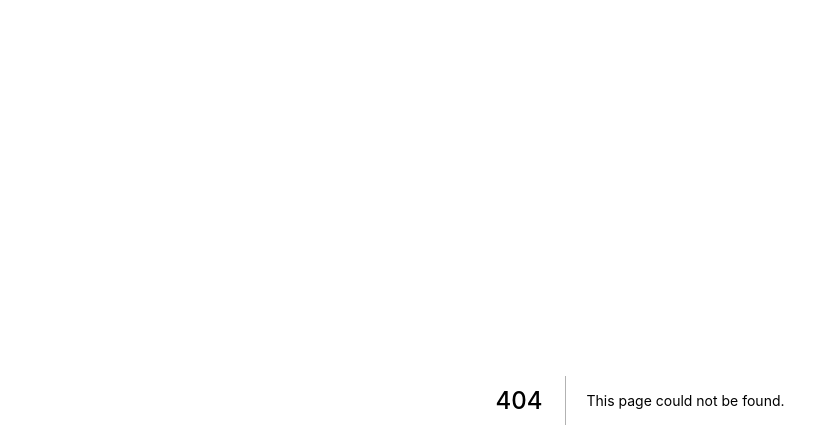
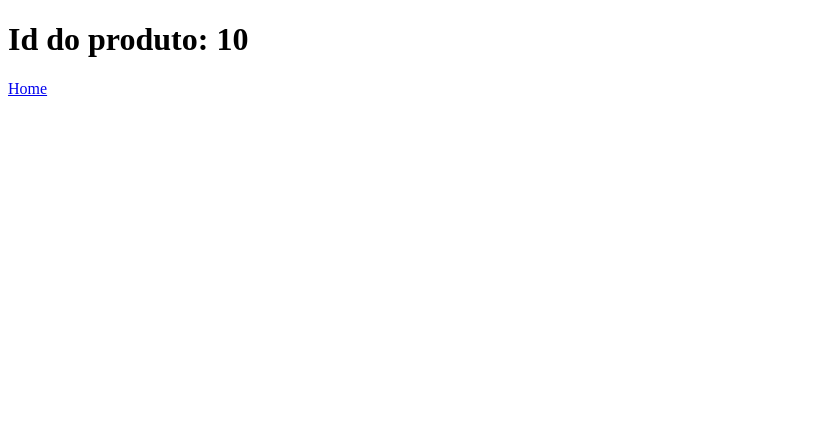
Before and after one commit to ItanuRomero/firstNextjsContact, a Next.js app: page /server-side-rendering/10 in a window 1280 px wide. Before the commit this address had no page. Shown: the top 448 px of the page, without its empty margins (0-839 px from the left). Built offline with nearby package versions, Linux system fonts and the light colour scheme.

Commit message:
create server-side-rendering option with getServerSideProps

```diff
--- /dev/null
+++ b/pages/server-side-rendering/[id].js
@@ -0,0 +1,25 @@
+import Link from "next/link";
+
+export async function getServerSideProps(context) {
+    const id = context.query.id;
+    return {
+        props: {
+            id
+        }
+    }
+}
+
+function GetId(props) {
+    return (
+        <>
+            <h1>Id do produto: {props.id}</h1>
+            <div>
+            <Link href="/">
+                <a>Home</a>
+            </Link>
+            </div>
+        </>
+    )
+}
+
+export default GetId;
```
